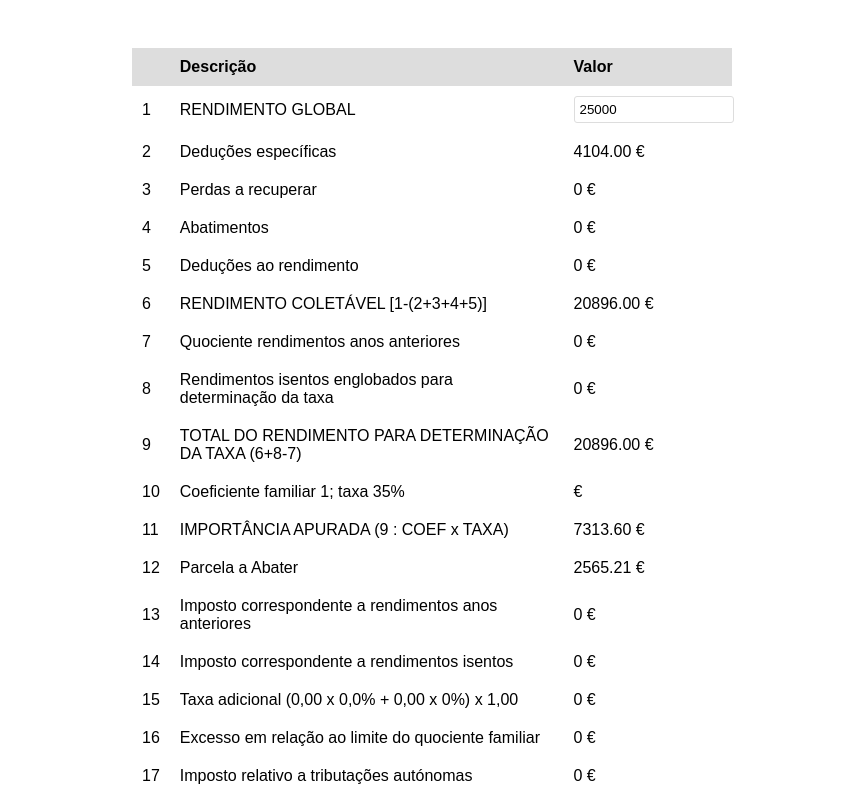
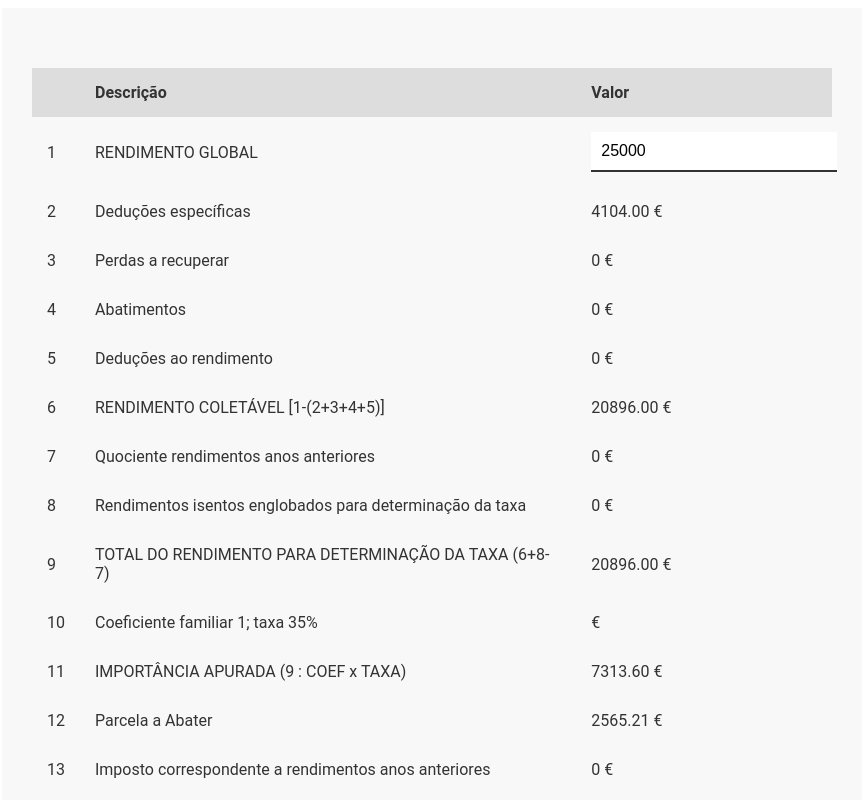
Before and after one commit to hmiguel/irs-pt-simulator, a Vue app: page / in a window 1280 px wide. Shown: the top 800 px of the page, without its empty margins (208-1076 px from the left). Built offline with nearby package versions, Linux system fonts and the light colour scheme.

Commit message:
update css

```diff
--- /dev/null
+++ b/src/assets/irs-pt-style.css
@@ -0,0 +1,67 @@
+.container {
+    max-width: 800px;
+    margin: 0 auto;
+    padding: 30px;
+    font-family: 'Roboto', sans-serif;
+    background-color: #f8f8f8;
+    color: #333;
+  }
+
+  table {
+    width: 100%;
+    border-collapse: collapse;
+    margin-top: 30px;
+  }
+
+  thead {
+    background-color: #eee;
+  }
+
+  th {
+    text-align: left;
+    padding: 15px;
+    font-weight: bold;
+    background-color: #ddd;
+  }
+
+  td {
+    padding: 15px;
+  }
+
+  input[type="number"] {
+    width: 100%;
+    padding: 10px;
+    border: none;
+    border-bottom: 2px solid #333;
+    font-size: 16px;
+  }
+
+  input[type="number"]:focus {
+    outline: none;
+    border-color: #ddd;
+  }
+
+  /* Add a button style */
+  button {
+    background-color: #333;
+    color: #fff;
+    padding: 12px;
+    border: none;
+    border-radius: 4px;
+    font-size: 16px;
+    cursor: pointer;
+  }
+
+  button:hover {
+    background-color: #555;
+  }
+
+  /* Add a style for links */
+  a {
+    color: #333;
+    text-decoration: none;
+  }
+
+  a:hover {
+    color: #555;
+  }
--- a/src/components/Table.vue
+++ b/src/components/Table.vue
@@ -27,9 +27,10 @@
     </div>
   </div>
 </template>
+
 <script>
 
-
+import "@/assets/irs-pt-style.css";
 
 export default {
   data() {
@@ -222,44 +223,3 @@ export default {
   },
 };
 </script>
-
-
-<style>
-.container {
-  max-width: 600px;
-  margin: 0 auto;
-  padding: 20px;
-  font-family: Arial, sans-serif;
-}
-
-table {
-  width: 100%;
-  border-collapse: collapse;
-  margin-top: 20px;
-}
-
-thead {
-  background-color: #ddd;
-}
-
-th {
-  text-align: left;
-  padding: 10px;
-}
-
-td {
-  padding: 10px;
-}
-
-input[type="number"] {
-  width: 100%;
-  padding: 5px;
-  border: 1px solid #ddd;
-  border-radius: 3px;
-}
-
-input[type="number"]:focus {
-  outline: none;
-  border-color: #333;
-}
-</style>
```
